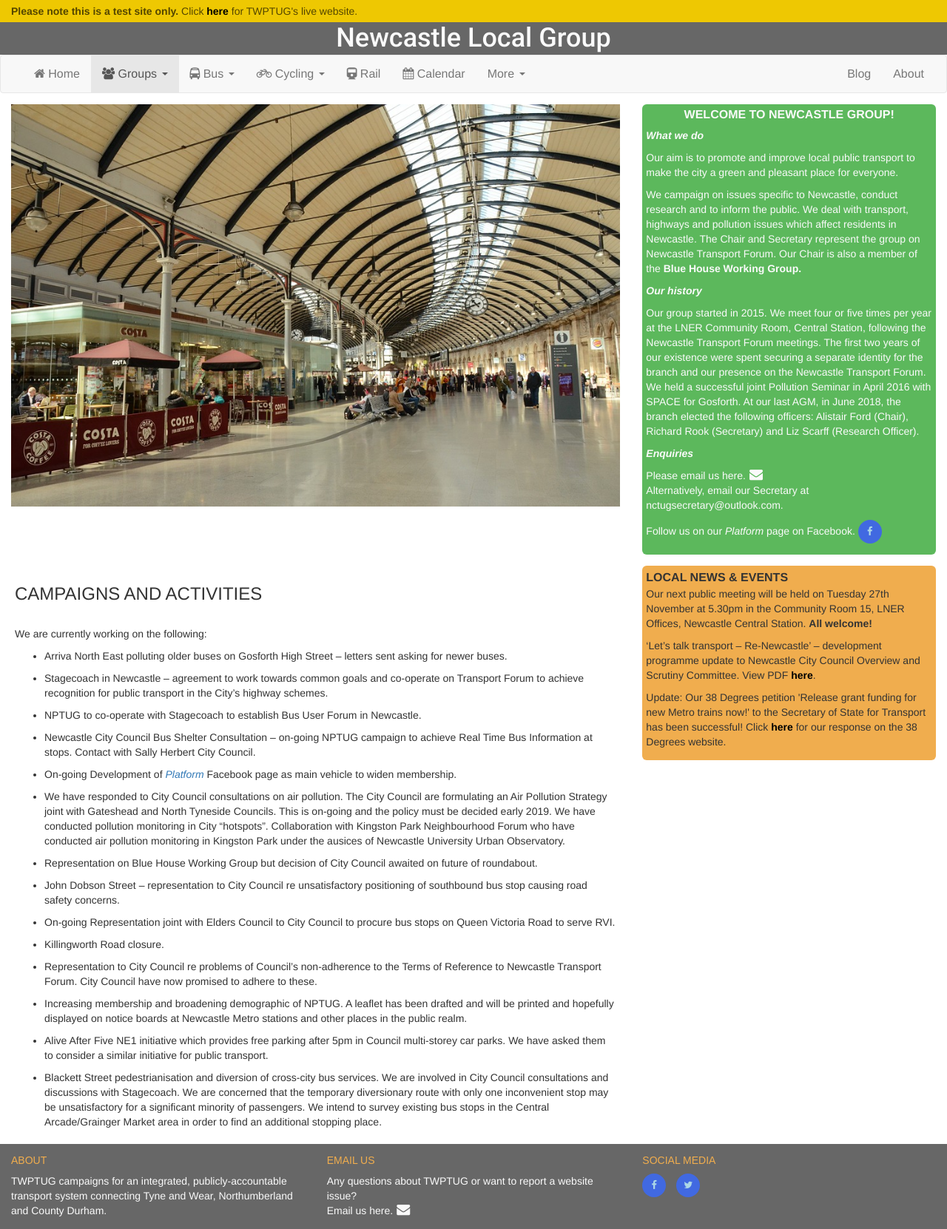
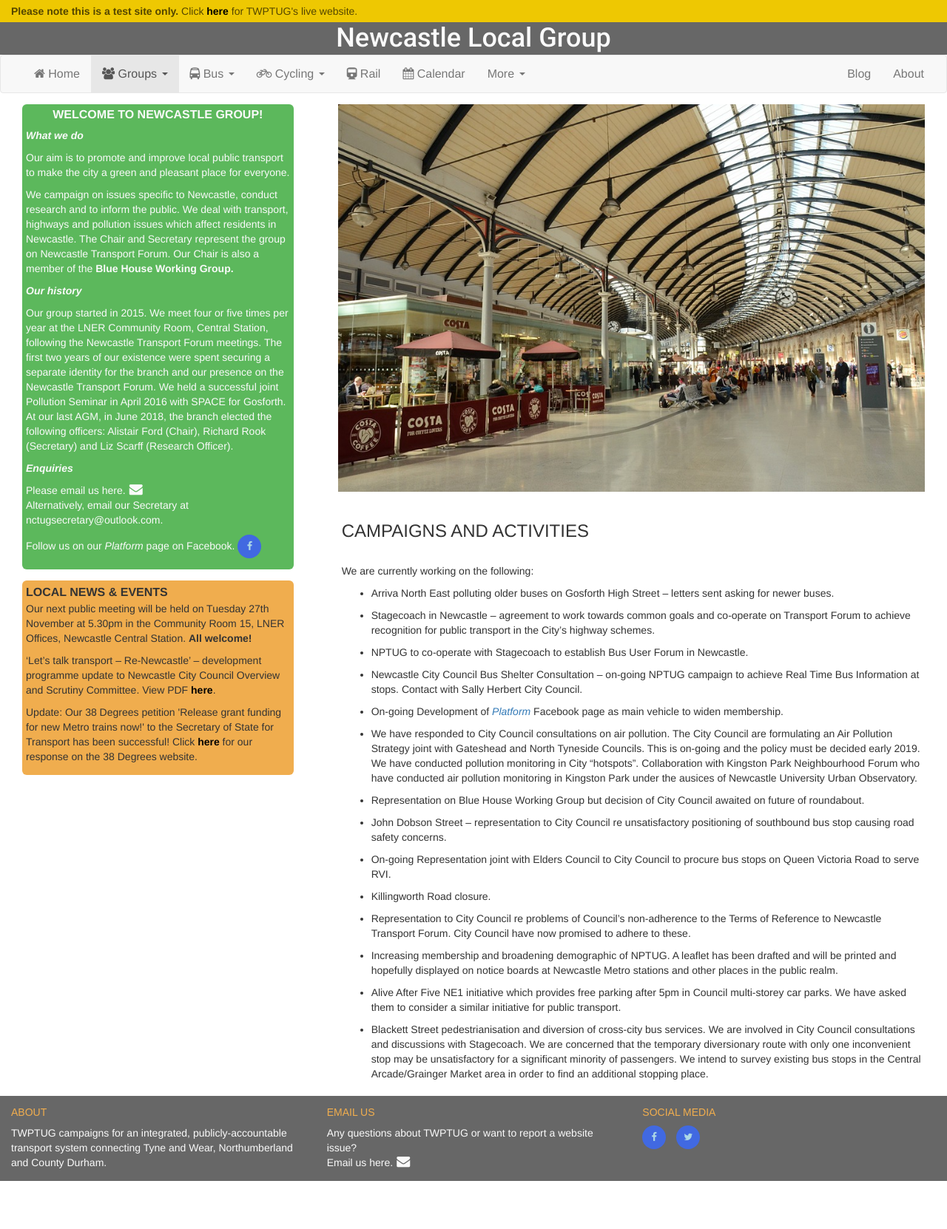
Before and after one commit to kevald1963/milestone-1-twptug-redesign, a plain HTML site: page newcastle.html in a window 1280 px wide. Shown: the whole page at 74% size. After the commit the page ends 1597 px from the top, so only its background shows below. Drawn offline with nearby package versions, Linux system fonts and the light colour scheme.

Commit message:
Large buttons replaced with small ones in index.html. Restructured Bootstrap columns in all Group pages to correct responsiveness issue for mid-range screen sizes. Completed test plan added to Project Documentation folder.

```diff
--- a/newcastle.html
+++ b/newcastle.html
@@ -140,15 +140,9 @@
     <!-- MAIN -->
     <main class="container-fluid">
         <section>
-
             <div class="row">
-                <!-- IMAGE -->
-                <div class="col-xs-12 col-sm-12 col-md-8 col-lg-8">
-                    <img class="group-image" src="assets/images/central_station.jpg" alt="Looking west inside Newcastle Central Station main hall, showing the big clock suspended from the roof arch girders.">
-                </div>
-                <!-- /.IMAGE -->
-
                 <div class="col-xs-12 col-sm-12 col-md-4 col-lg-4">
+                    <div class="col-xs-12 col-sm-12 col-md-12 col-lg-12">
                         <!-- WELCOME -->
                         <div class="welcome">
                             <h1 class="uppercase panel-title">Welcome to Newcastle Group!</h1>
@@ -188,11 +182,39 @@
                         </div>
                         <!-- /.WELCOME -->
                     </div>
+
+                    <div class="col-xs-12 col-sm-12 col-md-12 col-lg-12">
+                        <!-- LOCAL NEWS AND EVENTS -->
+                        <div class="local-news">
+                            <span class="uppercase panel-title">Local News & Events</span><br>
+                            <p>
+                                Our next public meeting will be held on Tuesday 27th November at 5.30pm in the Community Room 15, LNER Offices, Newcastle Central Station. <b>All welcome!</b>
+                            </p>
+
+                            <p>
+                                ‘Let’s talk transport – Re-Newcastle’ – development programme update to Newcastle City Council Overview and Scrutiny Committee. View PDF
+                                <a href="assets/documents/Lets%20talk%20transport%20-%20Re-Newcastle%20-%20development%20programme%20update.pdf" target="_blank"><b>here</b></a>.
+                            </p>
+                            <p>
+                                Update: Our 38 Degrees petition 'Release grant funding for new Metro trains now!' to the Secretary of State for Transport has been successful! Click
+                                <a href="https://you.38degrees.org.uk/petitions/government-funding-for-tyne-and-wear-metro" target="_blank"><b>here</b></a> for our response on the 38 Degrees website.
+                            </p>
+                        </div>
+                        <!-- /.LOCAL NEWS AND EVENTS -->
                     </div>
 
-            <div class="row">
+                </div>
+
                 <div class="col-xs-12 col-sm-12 col-md-8 col-lg-8">
+
+                    <!-- IMAGE -->
+                    <div class="col-xs-12 col-sm-12 col-md-12 col-lg-12">
+                        <img class="group-image" src="assets/images/central_station.jpg" alt="Looking west inside Newcastle Central Station main hall, showing the big clock suspended from the roof arch girders.">
+                    </div>
+                    <!-- /.IMAGE -->
+
                     <!-- CAMPAIGNS -->
+                    <div class="col-xs-12 col-sm-12 col-md-12 col-lg-12">
                         <div class="campaigns">
                             <h3 class="uppercase">Campaigns and Activities</h3><br>
                             <p>We are currently working on the following:</p>
@@ -229,27 +251,8 @@
                                     inconvenient stop may be unsatisfactory for a significant minority of passengers. We intend to survey existing bus stops in the Central Arcade/Grainger Market area in order to find an additional stopping place.</li>
                             </ul>
                         </div>
+                    </div>
                     <!-- /.CAMPAIGNS -->
-                </div>
-
-                <div class="col-xs-12 col-sm-12 col-md-4 col-lg-4">
-                    <!-- LOCAL NEWS AND EVENTS -->
-                    <div class="local-news">
-                        <span class="uppercase panel-title">Local News & Events</span><br>
-                        <p>
-                            Our next public meeting will be held on Tuesday 27th November at 5.30pm in the Community Room 15, LNER Offices, Newcastle Central Station. <b>All welcome!</b>
-                        </p>
-
-                        <p>
-                            ‘Let’s talk transport – Re-Newcastle’ – development programme update to Newcastle City Council Overview and Scrutiny Committee. View PDF
-                            <a href="assets/documents/Lets%20talk%20transport%20-%20Re-Newcastle%20-%20development%20programme%20update.pdf" target="_blank"><b>here</b></a>.
-                        </p>
-                        <p>
-                            Update: Our 38 Degrees petition 'Release grant funding for new Metro trains now!' to the Secretary of State for Transport has been successful! Click
-                            <a href="https://you.38degrees.org.uk/petitions/government-funding-for-tyne-and-wear-metro" target="_blank"><b>here</b></a> for our response on the 38 Degrees website.
-                        </p>
-                    </div>
-                    <!-- /.LOCAL NEWS AND EVENTS -->
                 </div>
             </div>
 
```
Also changed, not shown: gateshead.html (+18 -19 lines), index.html (+4 -4 lines), northtyneside.html (+24 -23 lines), southtyneside.html (+24 -23 lines), sunderland.html (+26 -26 lines), 1 other file. Lines whose indentation alone changed are shown as unchanged.
